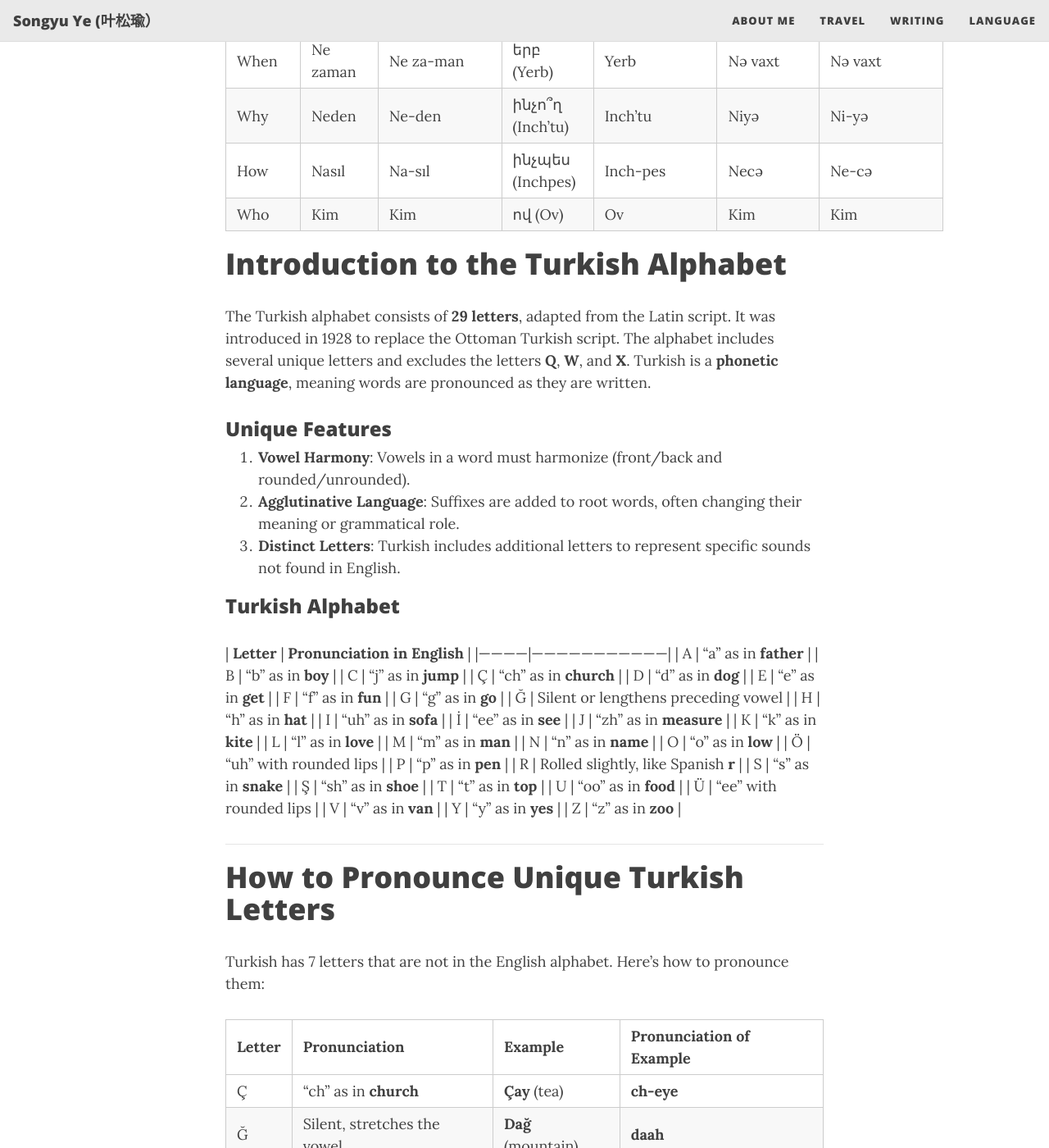
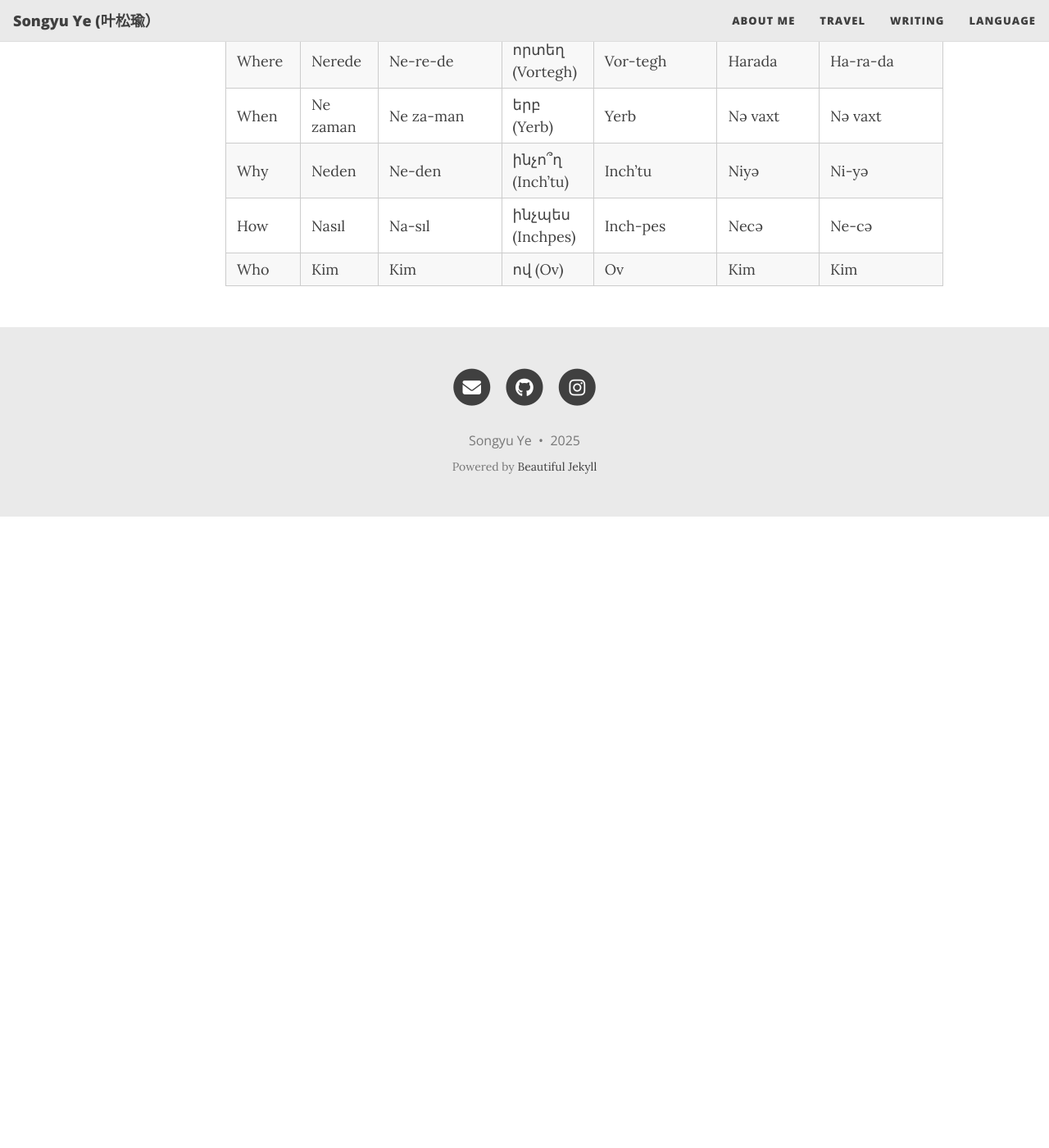
Before and after one commit to s-ye/me, a Jekyll site: the page built from languages.md, in a window 1280 px wide and 1400 px high, scrolled down 7134 px. Shown: the whole window at 82% size. Built offline with Jekyll 4.4.1, drawn with Linux system fonts in a browser that asks for light colours; after the commit the page ends 7764 px from its top, so only the background shows below that; some of the changed text lies outside the part shown.

Commit message:
turkish grammar

```diff
--- a/languages.md
+++ b/languages.md
@@ -156,61 +157,3 @@ This guide provides essential English words and phrases along with their transla
 | Why         | Neden       | Ne-den                      | ինչո՞ղ (Inch'tu)         | Inch'tu                       | Niyə             | Ni-yə                                     |
 | How         | Nasıl       | Na-sıl                      | ինչպես (Inchpes)         | Inch-pes                      | Necə             | Ne-cə                                     |
 | Who         | Kim         | Kim                         | ով (Ov)                  | Ov                            | Kim              | Kim                                       |
-
-# **Introduction to the Turkish Alphabet**
-
-The Turkish alphabet consists of **29 letters**, adapted from the Latin script. It was introduced in 1928 to replace the Ottoman Turkish script. The alphabet includes several unique letters and excludes the letters **Q**, **W**, and **X**. Turkish is a **phonetic language**, meaning words are pronounced as they are written.
-
-### **Unique Features**
-1. **Vowel Harmony**: Vowels in a word must harmonize (front/back and rounded/unrounded).
-2. **Agglutinative Language**: Suffixes are added to root words, often changing their meaning or grammatical role.
-3. **Distinct Letters**: Turkish includes additional letters to represent specific sounds not found in English.
-
-### **Turkish Alphabet**
-| **Letter** | **Pronunciation in English**    |
-|------------|---------------------------------|
-| A          | "a" as in **father**            |
-| B          | "b" as in **boy**               |
-| C          | "j" as in **jump**              |
-| Ç          | "ch" as in **church**           |
-| D          | "d" as in **dog**               |
-| E          | "e" as in **get**               |
-| F          | "f" as in **fun**               |
-| G          | "g" as in **go**                |
-| Ğ          | Silent or lengthens preceding vowel |
-| H          | "h" as in **hat**               |
-| I          | "uh" as in **sofa**             |
-| İ          | "ee" as in **see**              |
-| J          | "zh" as in **measure**          |
-| K          | "k" as in **kite**              |
-| L          | "l" as in **love**              |
-| M          | "m" as in **man**               |
-| N          | "n" as in **name**              |
-| O          | "o" as in **low**               |
-| Ö          | "uh" with rounded lips          |
-| P          | "p" as in **pen**               |
-| R          | Rolled slightly, like Spanish **r** |
-| S          | "s" as in **snake**             |
-| Ş          | "sh" as in **shoe**             |
-| T          | "t" as in **top**               |
-| U          | "oo" as in **food**             |
-| Ü          | "ee" with rounded lips          |
-| V          | "v" as in **van**               |
-| Y          | "y" as in **yes**               |
-| Z          | "z" as in **zoo**               |
-
----
-
-# **How to Pronounce Unique Turkish Letters**
-
-Turkish has 7 letters that are not in the English alphabet. Here’s how to pronounce them:
-
-| **Letter** | **Pronunciation**              | **Example**         | **Pronunciation of Example** |
-|------------|--------------------------------|---------------------|-----------------------------|
-| Ç          | "ch" as in **church**          | **Çay** (tea)       | **ch-eye**                 |
-| Ğ          | Silent, stretches the vowel    | **Dağ** (mountain)  | **daah**                   |
-| I          | "uh" like in **sofa**          | **Ilık** (warm)     | **uh-luhk**                |
-| İ          | "ee" as in **see**             | **İpek** (silk)     | **ee-pek**                 |
-| Ö          | "uh" with rounded lips         | **Göz** (eye)       | **guhz**                   |
-| Ş          | "sh" as in **shoe**            | **Şeker** (sugar)   | **sheh-kehr**              |
-| Ü          | "ee" with rounded lips         | **Gül** (rose)      | **gyül**                   |
```
Also changed, not shown: other parts of languages.md (+1 -0 lines), turkish_grammar.md (added, +198 -0 lines), 1 other file.
